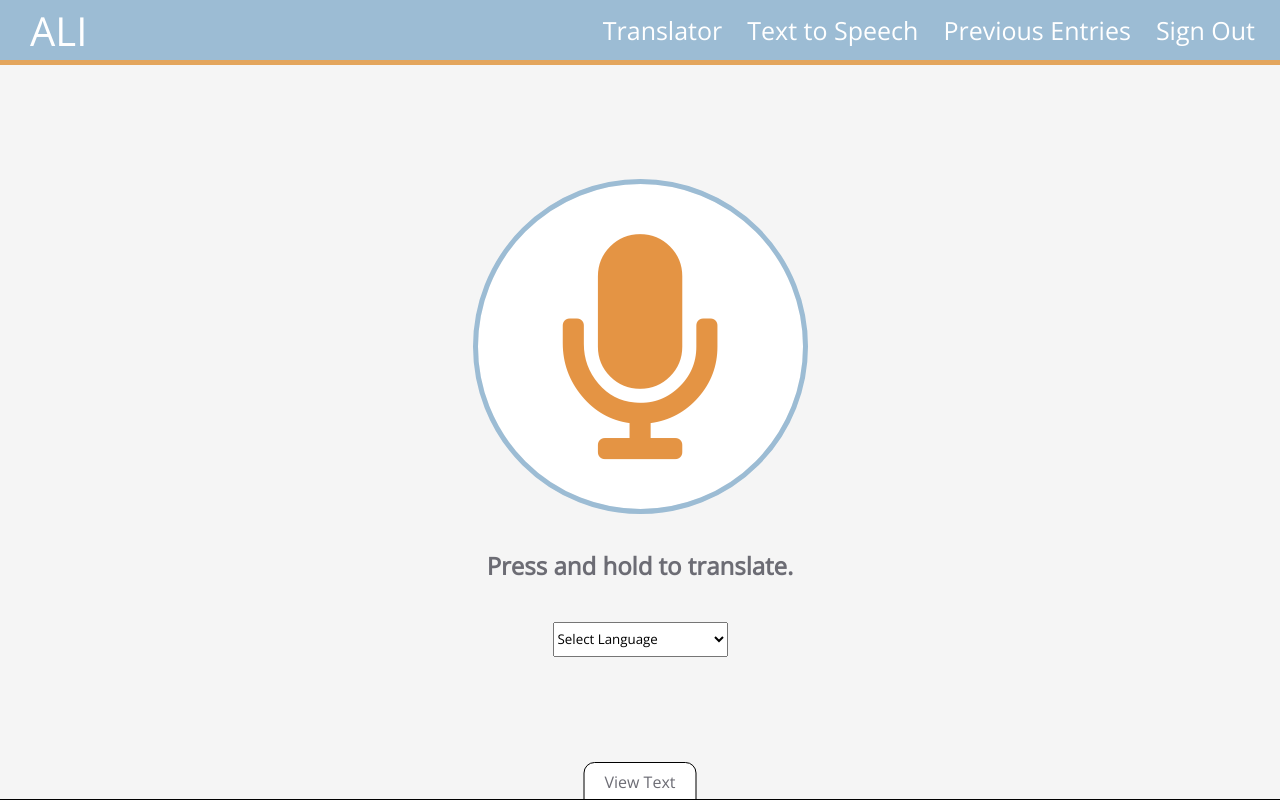
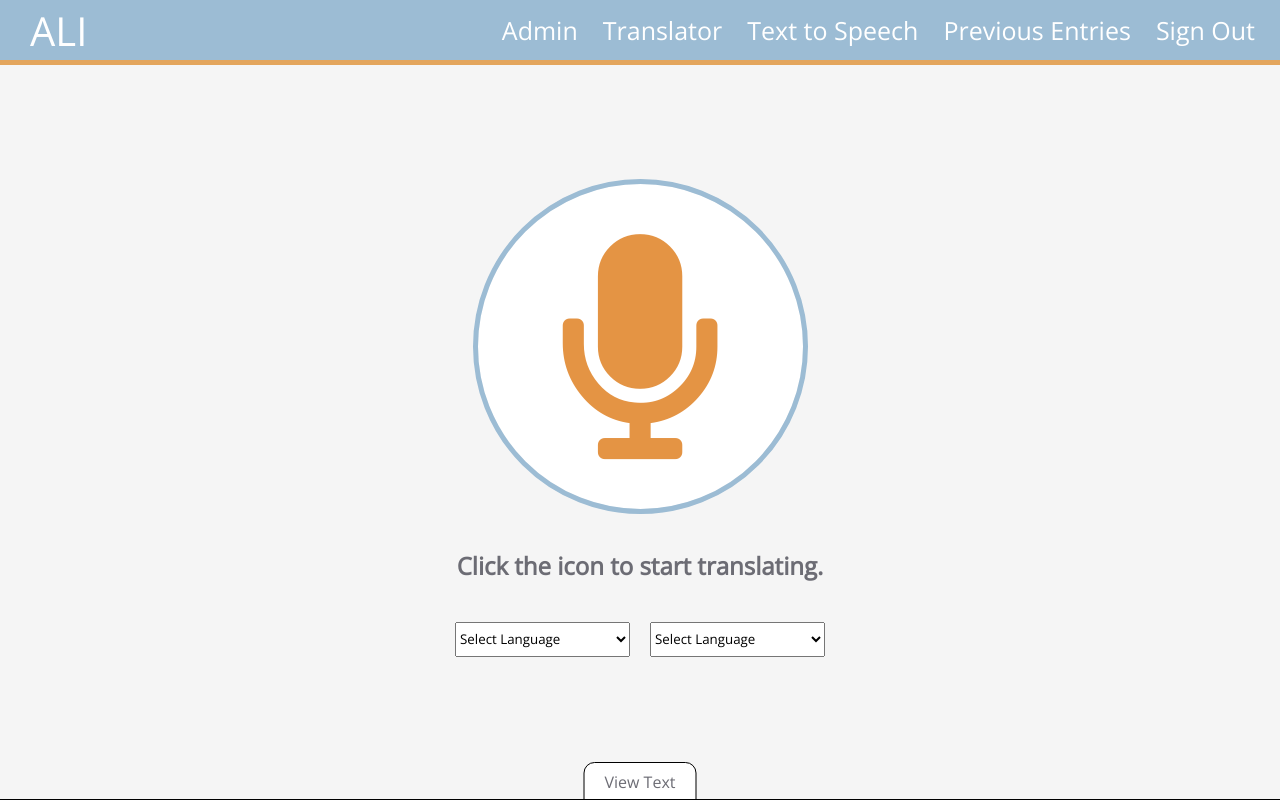
Before and after one commit to MatthewSherlin/Autonomous-Language-Interpreter, a Flask app: page /home in a window 1280 px wide. Run offline with Flask 2, Linux system fonts and the light colour scheme; the visitor is signed in with stand-in values (Sample User, id 1); parts of the project's set-up code (start-up, migrations or seed data) failed here and were passed over.

Commit message:
updated translation text
- added text output during translation
- removed submit languages button (form is submitted when icon is clicked)
- fixed accent of the output voice

```diff
--- a/server.py
+++ b/server.py
@@ -1,52 +1,65 @@
 # ALI server file
 ##flask imports
+import re
 from flask import Flask, render_template
 from flask import request
-from flask import redirect, url_for
+from flask import redirect
 from flask import session
 
-from database import companies, saveUser, getUser, chart_table
+from database import companies, saveUser, getUser, chart_table,isAdmin
+from database import generateCredentials, stringToBytes, companyIdGenerator, saveCompany
 from sessions import app
+from bs4 import BeautifulSoup
+
+import hashlib
 import toget
-import hashlib
-import os
-import codecs
 
-stopper = 1
 
 # ----------------home page--------------------
 @app.route("/home")
 def homePage():
     print("SESSION USERNAME IS " + str(session.get("username")))
-    if "username" not in session:
+
+    if session.get("username") == "admin":
+        print("ADMIN IN SESSION!!")
+        return render_template("home.html", isAdmin = True)
+
+    elif "username" not in session:
         return redirect("/")
     else:
-        return render_template("home.html")
+        return render_template("home.html", isAdmin = False)
 
 
 # -------------------translate---------------------------------
-@app.route("/translate", methods=["GET"])
+@app.route("/translate", methods=["GET", "POST"])
 def dynamic_page():
-    if request.method == "GET":
-        toget.main()
-        return render_template("home.html")
+    if request.method == "POST":
+        languageOne = request.form["languages1"]
+        langaugeTwo = request.form["languages2"]
+
+        if languageOne and langaugeTwo:
+            toget.main(languageOne, langaugeTwo)
+            return redirect("/home")
+
+        else:
+            return render_template("home.html", values = False)
 
     else:
-        return render_template("home.html")
+        return redirect("/home")
 
 
 # -------------------login page functionality--------------------
 @app.route("/", methods=["GET", "POST"])
 @app.route("/login", methods=["GET", "POST"])
 def loginPage():
+
     if request.method == "POST":
         # this will grab user input from html page
         username = request.form["username"]
         password = request.form["password"]
 
-        user = getUser(username)
-        #!!we need to add a pop up if user credentials is wrong. Because we can not redirect to signup page
-        # bootstrap has some cool alert messages
+        user = getUser(username) #type dict
+
         if not user:
             return render_template(
                 "login.html", failedLogin=True
@@ -58,9 +71,13 @@ def loginPage():
         if username not in session:
             session["username"] = username  # adds username to session
 
-        return redirect(
-            "/home"
-        )  # will redirect to home page with the user being logged in
+            if(isAdmin(username)):
+                 print("ADMIN FOUND")  ## checks if user is admin
+                 return render_template("home.html",isAdmin = True)  # will redirect to home page with the user being logged in
+            else:
+                 return render_template("home.html",isAdmin = False)
+
+
 
     else:
         return render_template("login.html", failedLogin=False)
@@ -69,6 +86,7 @@ def loginPage():
 # ---------------sign up functionality ----------------
 @app.route("/signup", methods=["GET", "POST"])
 def signUpPage():
+
     if request.method == "POST":
         companyKey = request.form["companyKey"]
         username = request.form["username"]  # get username form page
@@ -118,19 +136,21 @@ def signUpPage():
             "username": username,
             "password": generateCredentials(password),
             "company_name": companyName,  # change to company name
-        }
+        } # data is type dict
         print(type(data))
 
+
         saveUser(data)
+
         if "username" not in session:
-            session[
-                "username"
-            ] = username  # sets session user name to the new users name
+            session["username"] = username
+            # sets session user name to the new users name
         return redirect("/")
     else:
         return render_template(
             "signup.html", invalidCode=False, notPasswordMatch=False, badUsername=False
         )
+
 
 
 # --------------sign out function & route-----------------------
@@ -142,10 +162,46 @@ def getLogout():
     return redirect("/")  # redirect to login page
 
 
+
 # ---------Translation page --------------
 @app.route("/takehome")
 def takeHome():
-    return render_template("takeHome.html")
+    if session.get("username") == "admin":
+        return render_template("takeHome.html",isAdmin = True)
+    else:
+        return render_template("takeHome.html",isAdmin = False)
+
+
+
+#------------admin create keys page--------------------
+@app.route("/admin", methods=["GET", "POST"])
+def getAdmin():
+    if request.method == 'POST':
+        username = request.form["username"]
+        password = request.form["password"]
+        companyName = request.form["companyName"]
+        companyKey = request.form['companyKey']
+
+
+        user = getUser(username)
+
+        if username != "admin":
+            return render_template("admin.html", failedLogin = True, isAdmin = True, keyMade = False)
+        if not verifyPassword(password, user["password"]):
+            return render_template("admin.html", failedLogin = True, isAdmin = True, keyMade = False)
+
+        companyID = companyIdGenerator()
+        data = {
+            "company_id": companyID,
+            "company_name": companyName,
+            "company_key": companyKey,
+        }
+
+        saveCompany(data)
+        return render_template("admin.html", failedLogin = False, isAdmin = True, keyMade = True)
+    else:
+        return render_template("admin.html", failedLogin = False, isAdmin = True, keyMade = False)
+
 
 
 # -------chart Page -----------------
@@ -154,46 +210,21 @@ def getChart():
     username = session.get("username")
     itemsInChart = chart_table.find()
     itemsInChart = [ dict(x) for x in list(itemsInChart) if x['username'] == username ]
-
-    return render_template("chart.html", itemsInChart = itemsInChart)
-
-
-# ------------------------Credential functions---------------------
-# function for hashing process
-def bytesToString(byte):
-    string = str(
-        codecs.encode(byte, "hex"), "utf-8"
-    )  # using utf-8 to change bytes to a string
-    assert type(string) is str  # making sure its a string
-    return string
-
-
-# function for hashing process
-def stringToBytes(string):
-    byte = codecs.decode(bytes(string, "utf-8"), "hex")  # changing from string to bytes
-    assert type(byte) is bytes  # making sure its bytes
-    return byte
-
-
-# The hashing function
-def generateCredentials(Userpassword):
-    salt = os.urandom(32)
-    key = hashlib.pbkdf2_hmac(
-        "sha256",  # The hash digest algorithm for HMAC
-        Userpassword.encode("utf-8"),  # Makes password byes
-        salt,  # Provide the salt
-        100000,  # It is recommended to use at least 100,000 iterations of SHA-256
-    )
-    return {  # returns hash
-        "salt": bytesToString(salt),
-        "key": bytesToString(key),
-    }
+    if session.get("username") == "admin":
+        return render_template("chart.html", itemsInChart = itemsInChart,isAdmin = True)
+    else:
+       return render_template("chart.html", itemsInChart = itemsInChart,isAdmin = False)
 
 
 # passwords need to be verified. We need to hash and compare to see if its verifiable
 def verifyPassword(Userpassword, Usercredentials):
-    salt = stringToBytes(Usercredentials["salt"])  # get salt
-    key = stringToBytes(Usercredentials["key"])  # get key
+
+    if type(Usercredentials) == str:
+        salt = stringToBytes(Usercredentials[10:74])
+        key = stringToBytes(Usercredentials[85:149])
+    else:
+        salt = stringToBytes(Usercredentials["salt"])  # get salt
+        key = stringToBytes(Usercredentials["key"])  # get key
 
     newKey = hashlib.pbkdf2_hmac(  # process to hash the password to compare
         "sha256",  # The hash digest algorithm for HMAC
@@ -204,16 +235,7 @@ def verifyPassword(Userpassword, Usercredentials):
     return newKey == key  # returns bool to see if they match
 
 
-# for images on page
-# @app.route("/static/png/<filename:re:.*\.png>")
-# @app.route("/image/<filename:re:.*\.png>")
-# def get_image(filename):
-#     return app.send_static_file(filename=filename, root="static/images", mimetype="image/png")
-
-# @app.route("/static/<filename:path>")
-# def get_static(filename):
-#     return app.send_static_file(filename=filename, root="static")
+if __name__ == "__main__":
 
 
-if __name__ == "__main__":
     app.run(host="localhost", port=8080, debug=True)
--- a/static/scripts/home.js
+++ b/static/scripts/home.js
@@ -13,3 +13,15 @@ $(".translation-tab").click(function() {
 $(".text-close").click(function() {
 	$(".text-wrapper").toggleClass("move-text");
 });
+
+window.onload = function () {
+	if (localStorage.getItem("hasCodeRunBefore") === null) {
+	  alert("DISCLAIMER:\nALI is not responsible for any personal damages, injuries, or death arising from the usage of the ALI software, or for any decision or action taken based upon the ALI software.\nALI is intended for use as an aide in communicating between language barriers, and as a result may not always be accurate. It is the responsibility of the professional user to make the final determining decision in any medical scenario, regardless of the information displayed within ALI. ALI and all associated components are protected under this disclaimer.\nOnly use this software if you've read and understood this message.")
+	  localStorage.setItem("hasCodeRunBefore", true);
+	}
+  }
+
+function submit() {
+	document.forms[0].action = "/translate" ;
+    document.forms[0].submit();
+}
--- a/static/styles/home.css
+++ b/static/styles/home.css
@@ -165,12 +165,20 @@ body {
     transform: translateY(-50%);
 }
 
+form {
+    display: flex;
+    flex-direction: column;
+    align-items: center;
+    justify-content: center;
+}
+
 h2 {
     margin-top: 40px;
     color: var(--grey-1);
 }
 
 select {
+    margin: 0 10px;
     margin-top: 40px;
     height: 35px;
     width: 175px;
--- a/templates/home.html
+++ b/templates/home.html
@@ -25,6 +25,13 @@
     ALI
    </div>
    <ul>
+    {% if isAdmin == True %}
+    <li>
+     <a href="/admin">
+      Admin
+     </a>
+    </li>
+    {%endif%}
     <li>
      <a href="/home">
       Translator
@@ -60,6 +67,15 @@
     <i class="fas fa-times link-close">
     </i>
    </div>
+   {% if isAdmin %}
+   <div class="link">
+    <a href="/admin">
+     admin
+     <i class="fas fa-chevron-right">
+     </i>
+    </a>
+   </div>
+   {%endif%}
    <div class="link">
     <a href="/home">
      Translator
@@ -89,26 +105,26 @@
     </a>
    </div>
   </div>
+  <form action="/translate" id="langOne" method="POST" name="langOneName">
    <div class="mic-wrapper">
     <i class="fas fa-microphone">
     </i>
-   <a class="fill" href="/translate">
+    <a class="fill" href="#" onclick="submit()">
     </a>
    </div>
    <h2>
-   Press and hold to translate.
+    Click the icon to start translating.
    </h2>
-  <div class="lang-wrapper">
-   <form action="/home/translate" method="GET">
-    <select id="languages" name="languages">
+   <div style="display: flex; justify-content: center;">
+    <select name="languages1">
      <option value="">
       Select Language
      </option>
-     <option value="af">
-      Afrikaans
+     <option value="en">
+      English
      </option>
-     <option value="sq">
-      Albanian
+     <option value="es">
+      Spanish
      </option>
      <option value="am">
       Amharic
@@ -142,16 +158,58 @@
      </option>
      <!-- add more -->
     </select>
+    <select name="languages2">
+     <option value="">
+      Select Language
+     </option>
+     <option value="es">
+      Spanish
+     </option>
+     <option value="en">
+      English
+     </option>
+     <option value="am">
+      Amharic
+     </option>
+     <option value="ar">
+      Arabic
+     </option>
+     <option value="hy">
+      Armenian
+     </option>
+     <option value="az">
+      Azerbaijani
+     </option>
+     <option value="eu">
+      Basque
+     </option>
+     <option value="be">
+      Belarusian
+     </option>
+     <option value="bn">
+      Bengali
+     </option>
+     <option value="bs">
+      Bosnian
+     </option>
+     <option value="bg">
+      Bulgarian
+     </option>
+     <option value="ca">
+      Catalan
+     </option>
+     <!-- add more -->
+    </select>
+   </div>
   </form>
-  </div>
   <div class="translation-tab">
    View Text
   </div>
   <div class="text-wrapper">
-   <textarea class="translation" id="t1" placeholder="View recorded speech here...">hello my name is Daniel exit</textarea>
+   <textarea class="translation" id="t1" placeholder="View recorded speech here...">hello my name is Daniel Bryan's exit</textarea>
    <i class="fas fa-exchange-alt">
    </i>
-   <textarea class="translation" id="t2" placeholder="View translated speech here...">Hola, mi nombre es DanielSalida</textarea>
+   <textarea class="translation" id="t2" placeholder="View translated speech here...">hola mi nombre es Daniel BryanSalida</textarea>
    <i class="fas fa-times text-close">
    </i>
   </div>
@@ -159,5 +217,10 @@
   </script>
   <script src="static/scripts/home.js">
   </script>
+  {% if values == False %}
+  <script>
+   alert("Please insert both an input and an output language")
+  </script>
+  {% endif %}
  </body>
 </html>
```
Also changed, not shown: toget.py (+32 -35 lines). Lines whose indentation alone changed are shown as unchanged.
